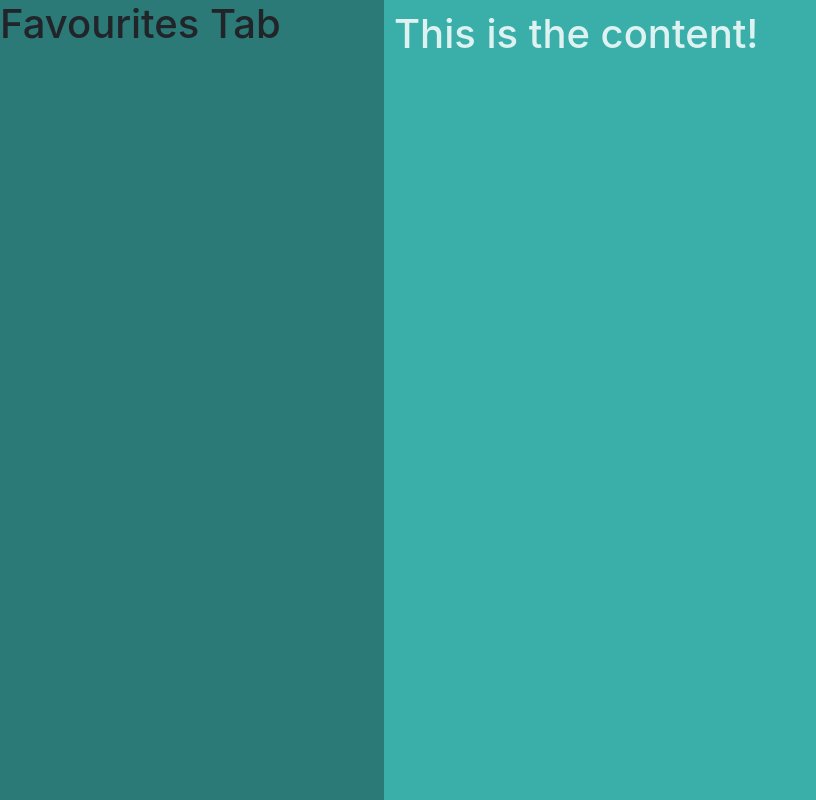
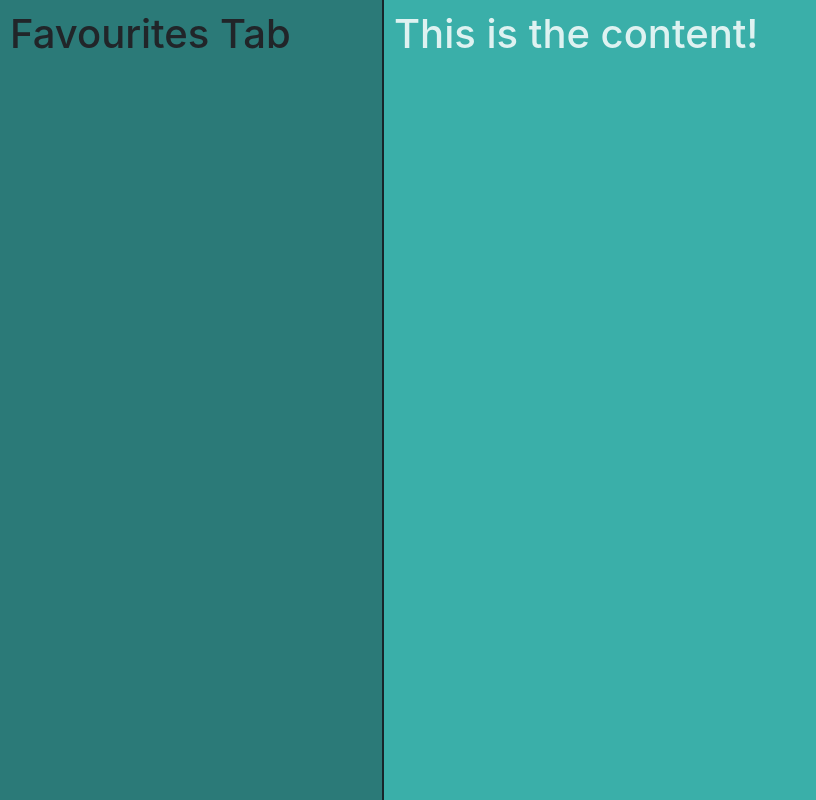
Before and after one commit to Fleetabix/cs261_cswk, a Django app: page /chatbot/ in a window 1280 px wide. Shown: the part 76-876 px from the top of the page, without its empty margins (0-816 px from the left). Run offline with Django 3.2, Linux system fonts and the light colour scheme; some libraries are stand-ins or nearby versions.

Commit message:
added some comments

```diff
--- a/chatbot/static/chatbot/css/index.css
+++ b/chatbot/static/chatbot/css/index.css
@@ -86,18 +86,25 @@ html, body {
 #portfolio-tab {
     background-color: var(--accent-colour);
     height: 100%;
-    display: none;
+    display: none; /*set this so that the portfolio is closed by default*/
     position: absolute;
     float: top;
     width: 100%;
+    padding: 10px;
 }
 
 
+/*
+    On a desktop type screen, the portfolio tab should open from the
+    side and not take up all the width - so the height, width, and
+    position are changed.
+*/
 @media only screen and (min-width: 768px) {
     #portfolio-tab {
         height: 100%;
         width: 30%;
         position: relative;
+        border-right: 2px solid var(--header-bg-color);
         float: left; /* needed otherwise message board does funky things on slide */
         display: inline-block;
     }
@@ -115,6 +122,10 @@ html, body {
     padding: 10px;
 }
 
+/*
+    If on a desktop, change the width to 68% so that the message
+    board can be inline with the open portfolio tab.
+*/
 @media only screen and (min-width: 768px) {
     #message-board {
         width: 68%;
```
